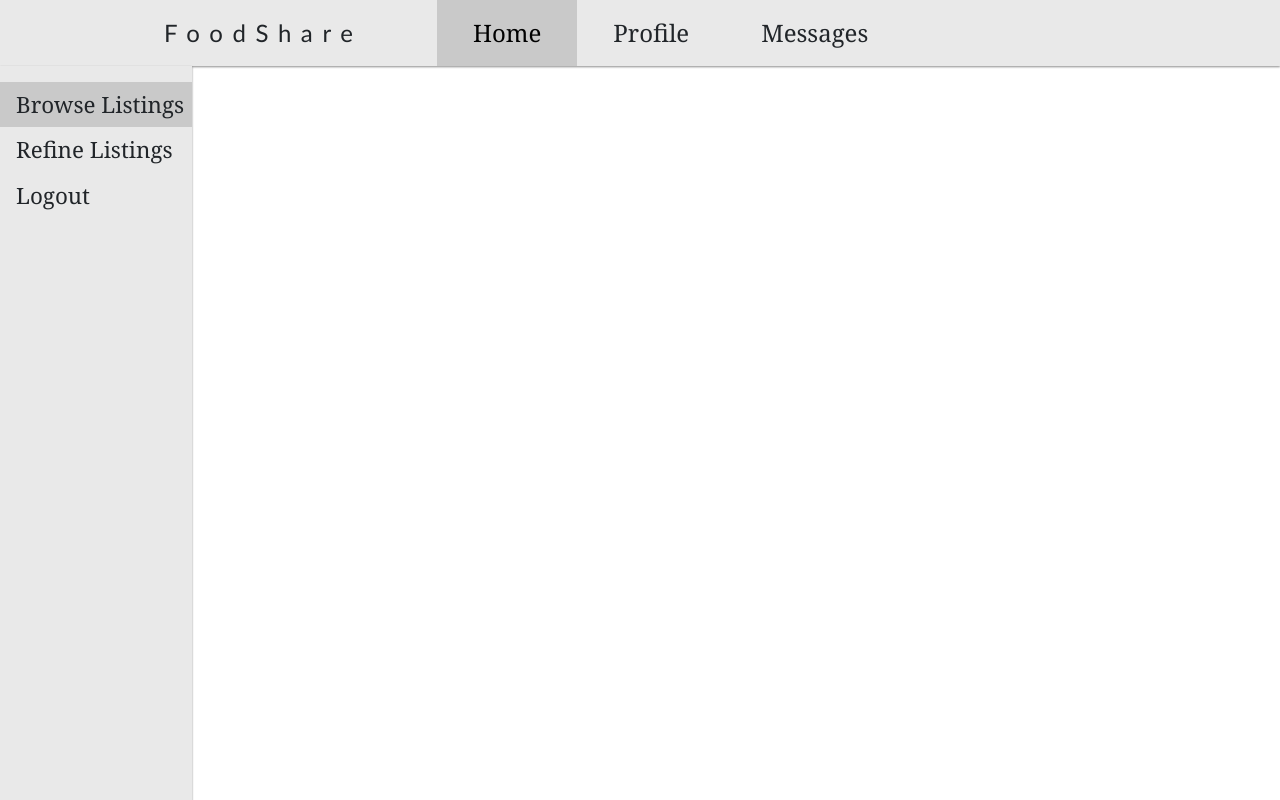
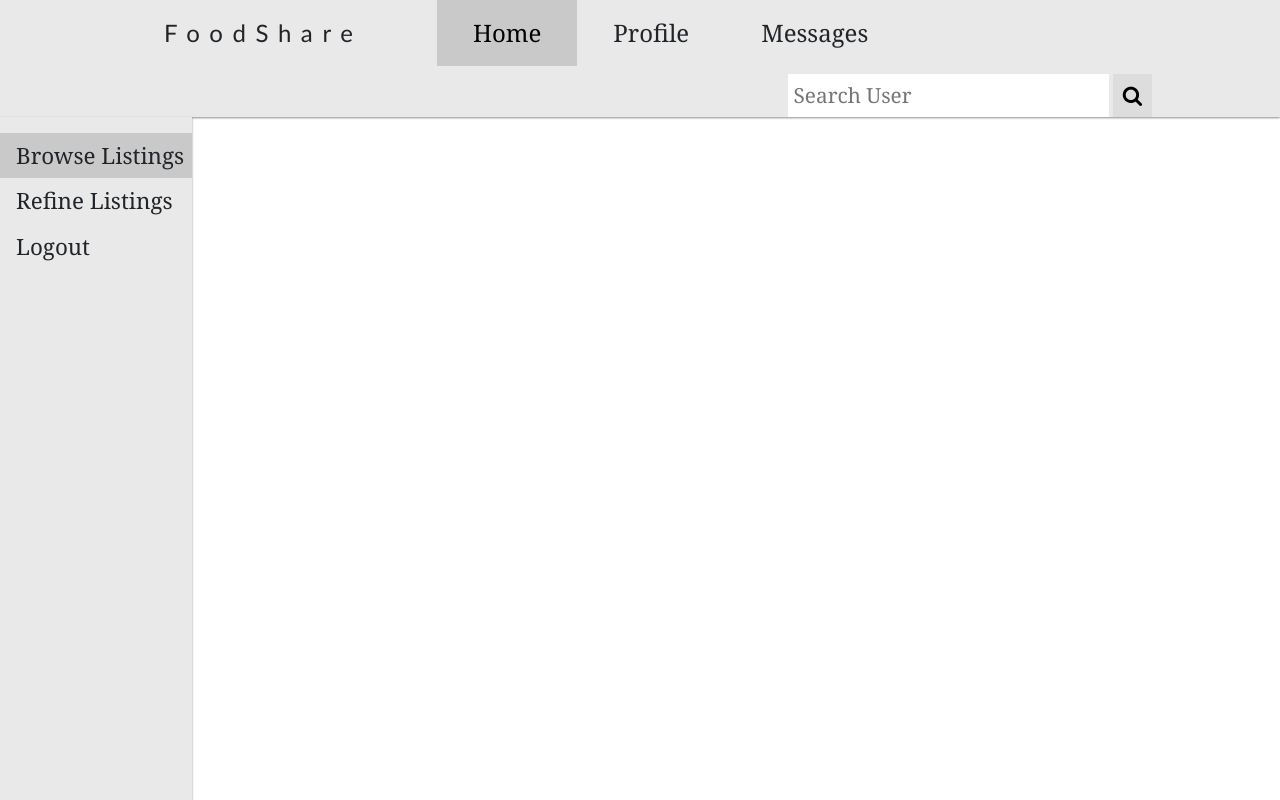
Before and after one commit to BharathKumarRavichandran/FoodShare, a PHP site: page /home.php in a window 1280 px wide. Run offline with PHP 8.4, Linux system fonts and the light colour scheme; the visitor is signed in with stand-in values (Sample User, id 1); some libraries are stand-ins or nearby versions; some web fonts are replaced.

Commit message:
Added user search-container and gave functionality

```diff
--- a/home.php
+++ b/home.php
@@ -30,6 +30,7 @@ $_SESSION['message']="";
   	<link rel="stylesheet" type="text/css" href="css/sidenav.css">
   	<link rel="stylesheet" type="text/css" href="css/refineListingModal.css">
   	<link rel="stylesheet" type="text/css" href="css/map.css">
+  	<link rel="stylesheet" type="text/css" href="css/searchContainer.css">
 </head>
 
 <body>
@@ -38,6 +39,10 @@ $_SESSION['message']="";
 		<a class="active options" href="#home" onclick="home()">Home</a>
 	  	<a class="options" onclick="profile()">Profile</a>
 	  	<a class="options" onclick="messages()">Messages</a>
+	  	<span class="search-container">
+	      	<input id="searchValue" type="text" placeholder="Search User" name="search" />
+	      	<button id="searchButtonId" onclick="searchUser()"><i class="fa fa-search"></i></button>
+	  	</span>
 	</div>
 	<div class="sidenav" id="sidenav">
 		<a id="browseId" class="sidenavlinks active" onclick="browseListings()">Browse Listings</a>
@@ -113,5 +118,7 @@ $_SESSION['message']="";
 <script src="js/home.js"></script>
 <script src="js/generic.js"></script>
 <script src="js/createCard.js"></script>
+<script src="js/follow.js"></script>
+<script src="js/viewProfileClick.js"></script>
 </body>
 </html>
```
